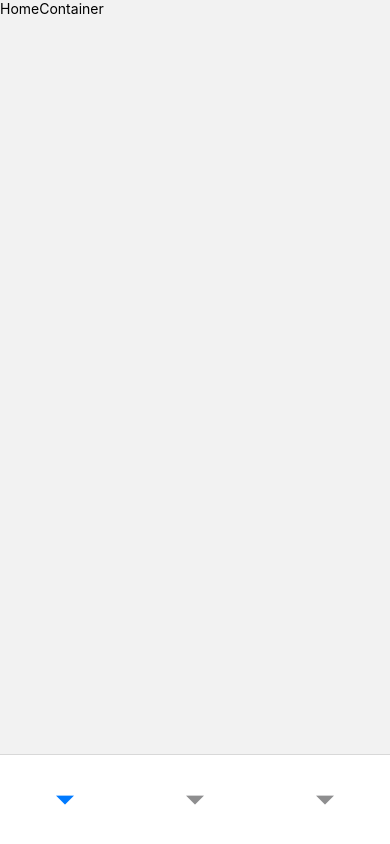
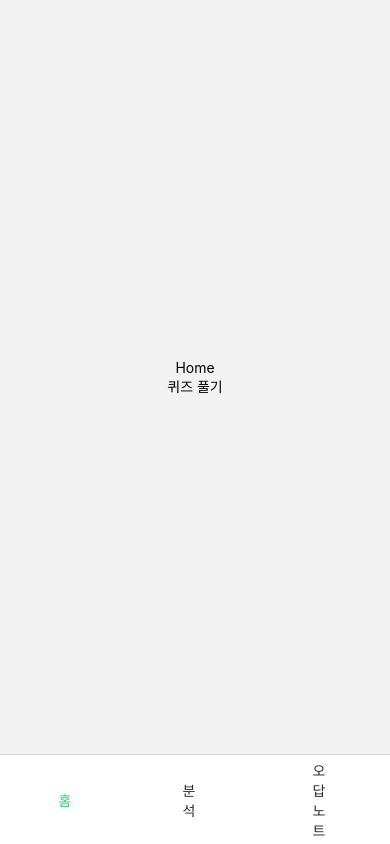
Before and after one commit to minwoo129/quizApp1, a React Native app: screen /MainTabNavigator in a window 390 px wide. Built offline with nearby package versions, Linux system fonts and the light colour scheme; what @ui-kitten/components would draw is missing.

Commit message:
탭 네비게이터 페이지 전체 연결

```diff
--- a/src/component/container/AnalizeContainer.tsx
+++ b/src/component/container/AnalizeContainer.tsx
@@ -1,14 +1,11 @@
 import React, {FC} from 'react';
 import {StyleSheet, Text, View} from 'react-native';
+import Analize from '../screen/analize/Analize';
 
 interface AnalizeContainerProps {}
 
 const AnalizeContainer: FC<AnalizeContainerProps> = ({}) => {
-  return (
-    <View style={styles.container}>
-      <Text>AnalizeContainer</Text>
-    </View>
-  );
+  return <Analize />;
 };
 
 const styles = StyleSheet.create({
--- a/src/component/container/HomeContainer.tsx
+++ b/src/component/container/HomeContainer.tsx
@@ -1,14 +1,11 @@
 import React, {FC} from 'react';
 import {StyleSheet, Text, View} from 'react-native';
+import Home from '../screen/home/Home';
 
 interface HomeContainerProps {}
 
 const HomeContainer: FC<HomeContainerProps> = ({}) => {
-  return (
-    <View style={styles.container}>
-      <Text>HomeContainer</Text>
-    </View>
-  );
+  return <Home />;
 };
 
 const styles = StyleSheet.create({
--- a/src/component/container/IncorrectNoteContainer.tsx
+++ b/src/component/container/IncorrectNoteContainer.tsx
@@ -1,14 +1,11 @@
 import React, {FC} from 'react';
 import {StyleSheet, Text, View} from 'react-native';
+import IncorrectNote from '../screen/incorrectNote/IncorrectNote';
 
 interface IncorrectNoteContainerProps {}
 
 const IncorrectNoteContainer: FC<IncorrectNoteContainerProps> = ({}) => {
-  return (
-    <View style={styles.container}>
-      <Text>IncorrectNoteContainer</Text>
-    </View>
-  );
+  return <IncorrectNote />;
 };
 
 const styles = StyleSheet.create({
--- a/src/component/navigation/MainStackNavigator.tsx
+++ b/src/component/navigation/MainStackNavigator.tsx
@@ -12,10 +12,9 @@ const Stack = createStackNavigator<MainStackPageParams>();
 const MainStackNavigator: FC<MainStackNavigatorProps> = ({}) => {
   return (
     <Stack.Navigator
-      initialRouteName="Home"
+      initialRouteName="MainTabNavigator"
       screenOptions={{headerShown: false}}>
       <Stack.Screen name="MainTabNavigator" component={MainTabNavigator} />
-      <Stack.Screen name="Home" component={Home} />
       <Stack.Screen name="QuizPage" component={QuizPage} />
       <Stack.Screen name="QuizIncorrectNote" component={QuizIncorrectNote} />
     </Stack.Navigator>
--- a/src/component/navigation/MainTabNavigator.tsx
+++ b/src/component/navigation/MainTabNavigator.tsx
@@ -5,6 +5,7 @@ import {createBottomTabNavigator} from '@react-navigation/bottom-tabs';
 import HomeContainer from '../container/HomeContainer';
 import AnalizeContainer from '../container/AnalizeContainer';
 import IncorrectNoteContainer from '../container/IncorrectNoteContainer';
+import TabBarIcon from './TabBarIcon';
 
 const Tab = createBottomTabNavigator<MainTabPageParams>();
 
@@ -27,11 +28,37 @@ const MainTabNavigator: FC<MainTabNavigatorProps> = ({}) => {
         },
         tabBarHideOnKeyboard: true,
       }}>
-      <Tab.Screen name="HomeContainer" component={HomeContainer} />
-      <Tab.Screen name="AnalizeContainer" component={AnalizeContainer} />
+      <Tab.Screen
+        name="HomeContainer"
+        component={HomeContainer}
+        options={{
+          tabBarLabel: '홈',
+          tabBarIcon: ({focused}) => {
+            return <TabBarIcon focused={focused} pageName="HomeContainer" />;
+          },
+        }}
+      />
+      <Tab.Screen
+        name="AnalizeContainer"
+        component={AnalizeContainer}
+        options={{
+          tabBarLabel: '분석',
+          tabBarIcon: ({focused}) => {
+            return <TabBarIcon focused={focused} pageName="AnalizeContainer" />;
+          },
+        }}
+      />
       <Tab.Screen
         name="IncorrectNoteContainer"
         component={IncorrectNoteContainer}
+        options={{
+          tabBarLabel: '오답노트',
+          tabBarIcon: ({focused}) => {
+            return (
+              <TabBarIcon focused={focused} pageName="IncorrectNoteContainer" />
+            );
+          },
+        }}
       />
     </Tab.Navigator>
   );
--- /dev/null
+++ b/src/component/navigation/TabBarIcon.tsx
@@ -0,0 +1,24 @@
+import React, {FC} from 'react';
+import {StyleSheet, Text, View} from 'react-native';
+import {TabBarIconProps} from './types';
+import {TabIconLabel} from './defaultDatas';
+import {AppColor} from '../common/Styles';
+
+const TabBarIcon: FC<TabBarIconProps> = ({focused, pageName}) => {
+  const color = focused ? AppColor.main : '#2c2c2e';
+  return (
+    <View style={styles.container}>
+      <Text style={{color}}>{TabIconLabel[pageName]}</Text>
+    </View>
+  );
+};
+
+const styles = StyleSheet.create({
+  container: {
+    flex: 1,
+    justifyContent: 'center',
+    alignItems: 'center',
+  },
+});
+
+export default React.memo(TabBarIcon);
--- /dev/null
+++ b/src/component/navigation/defaultDatas.ts
@@ -0,0 +1,7 @@
+import {TabBarIconLabel} from './types';
+
+export const TabIconLabel: TabBarIconLabel = {
+  HomeContainer: '홈',
+  AnalizeContainer: '분석',
+  IncorrectNoteContainer: '오답노트',
+};
--- /dev/null
+++ b/src/component/screen/analize/Analize.tsx
@@ -0,0 +1,18 @@
+import React from 'react';
+import {SafeAreaView, StyleSheet, Text} from 'react-native';
+
+const Analize = ({navigation, route}: any) => {
+  return (
+    <SafeAreaView style={styles.container}>
+      <Text>Analize</Text>
+    </SafeAreaView>
+  );
+};
+
+const styles = StyleSheet.create({
+  container: {
+    flex: 1,
+  },
+});
+
+export default React.memo(Analize);
--- a/src/component/screen/home/Home.tsx
+++ b/src/component/screen/home/Home.tsx
@@ -1,11 +1,21 @@
 import React, {FC} from 'react';
-import {StyleSheet, Text, View} from 'react-native';
+import {StyleSheet, Text, TouchableOpacity, View} from 'react-native';
 import {HomeProps} from './types';
+import {useNavigation} from '@react-navigation/native';
+import {MainStackNavigation} from '../../navigation/types';
 
 const Home: FC<HomeProps> = ({}) => {
+  const mainStackNavigation = useNavigation<MainStackNavigation>();
+
+  const onPressQuiz = () => {
+    mainStackNavigation.navigate('QuizPage');
+  };
   return (
     <View style={styles.container}>
       <Text>Home</Text>
+      <TouchableOpacity onPress={onPressQuiz}>
+        <Text>퀴즈 풀기</Text>
+      </TouchableOpacity>
     </View>
   );
 };
--- /dev/null
+++ b/src/component/screen/incorrectNote/IncorrectNote.tsx
@@ -0,0 +1,18 @@
+import React from 'react';
+import {SafeAreaView, StyleSheet, Text} from 'react-native';
+
+const IncorrectNote = ({navigation, route}: any) => {
+  return (
+    <SafeAreaView style={styles.container}>
+      <Text>IncorrectNote</Text>
+    </SafeAreaView>
+  );
+};
+
+const styles = StyleSheet.create({
+  container: {
+    flex: 1,
+  },
+});
+
+export default React.memo(IncorrectNote);
```
Also changed, not shown: src/component/navigation/types.ts (+9 -1 lines).
